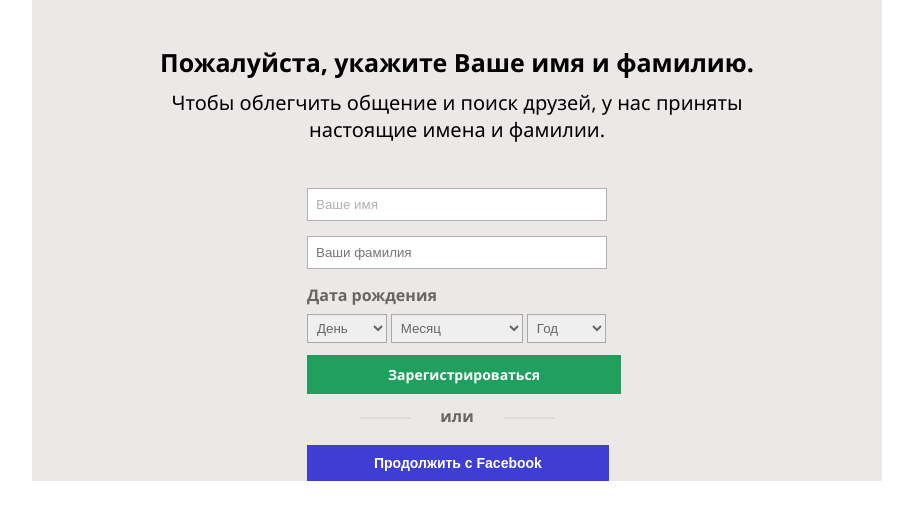
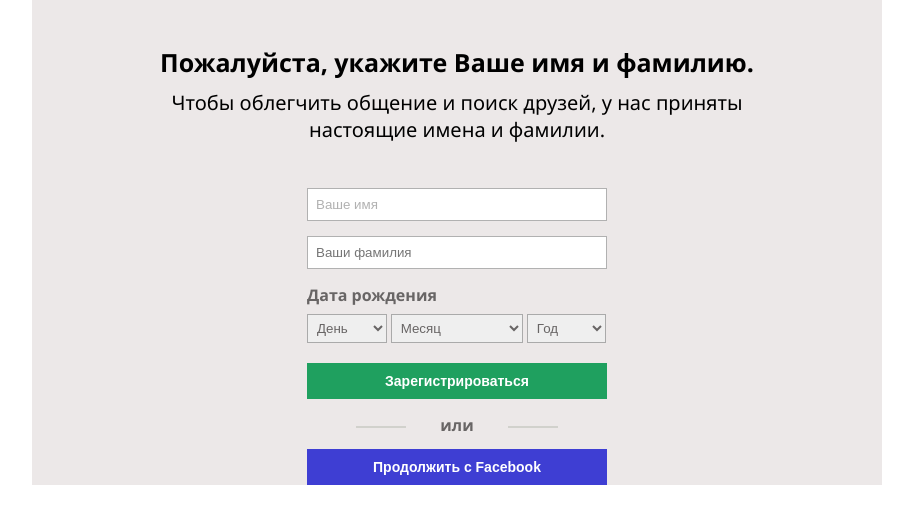
Before and after one commit to Glinkai/6forminga, a plain HTML site: page 6forminga/index.html in a window 1280 px wide. Shown: the whole page, without its empty margins (183-1096 px from the left). Drawn offline with Linux system fonts and the light colour scheme.

Commit message:
Add files via upload

```diff
--- a/6forminga/index.html
+++ b/6forminga/index.html
@@ -33,10 +33,15 @@
                 <option value="" hidden>Год</option>
                 <option value="2022">2022</option>
                 <option value="2023">2023</option></select>
-                <a class="green" href="#">Зарегистрироваться</a>
-
-                <p class="or">или</p>
-                <input class="facebook" type="submit" value="Продолжить с Facebook">
+                <button class="green" type="buttom">
+                    Зарегистрироваться
+                </button>
+                <p class="or">
+                    или
+                </p>
+                <a href="#"><button class="facebook">
+                    Продолжить с Facebook
+                </button></a>
 
             </div>
 
--- a/6forminga/style.css
+++ b/6forminga/style.css
@@ -76,17 +76,18 @@ h2 {
     border: none;
     color: white;
     background-color: rgb(31, 160, 95);
-    padding: 10px 81px;
+    width: 100%;
     font-size: 14px;
     font-weight: 700;
     text-decoration: none;
+    padding: 10px;
 }
 
 .or {
     padding: 10px;
     text-align: center;
-    margin-bottom: 10px;
-    margin-top: 10px;
+    margin-bottom: 5px;
+    margin-top: 5px;
 }
 
 .or::before {
@@ -94,8 +95,8 @@ h2 {
     display: inline-block;
     width: 50px;
     height: 2px;
-    background-image: linear-gradient(to top, rgb(252, 247, 247), rgb(194, 189, 189), rgb(252, 247, 247));
     margin-right: 30px;
+    background-color: rgb(209, 209, 204);
     vertical-align: middle;
 }
 
@@ -104,7 +105,7 @@ h2 {
     display: inline-block;
     width: 50px;
     height: 2px;
-    background-image: linear-gradient(to top, rgb(252, 247, 247), rgb(194, 189, 189), rgb(252, 247, 247));
+    background-color: rgb(209, 209, 204);
     margin-left: 30px;
     vertical-align: middle;
 }
@@ -113,8 +114,10 @@ h2 {
     border: none;
     color: white;
     background-color: rgb(62, 62, 211);
-    padding: 10px 67px;
+    padding: 10px;
     font-size: 14px;
     font-weight: 700;
     text-decoration: none;
+    width: 100%;
+    cursor: pointer;
 }
```
